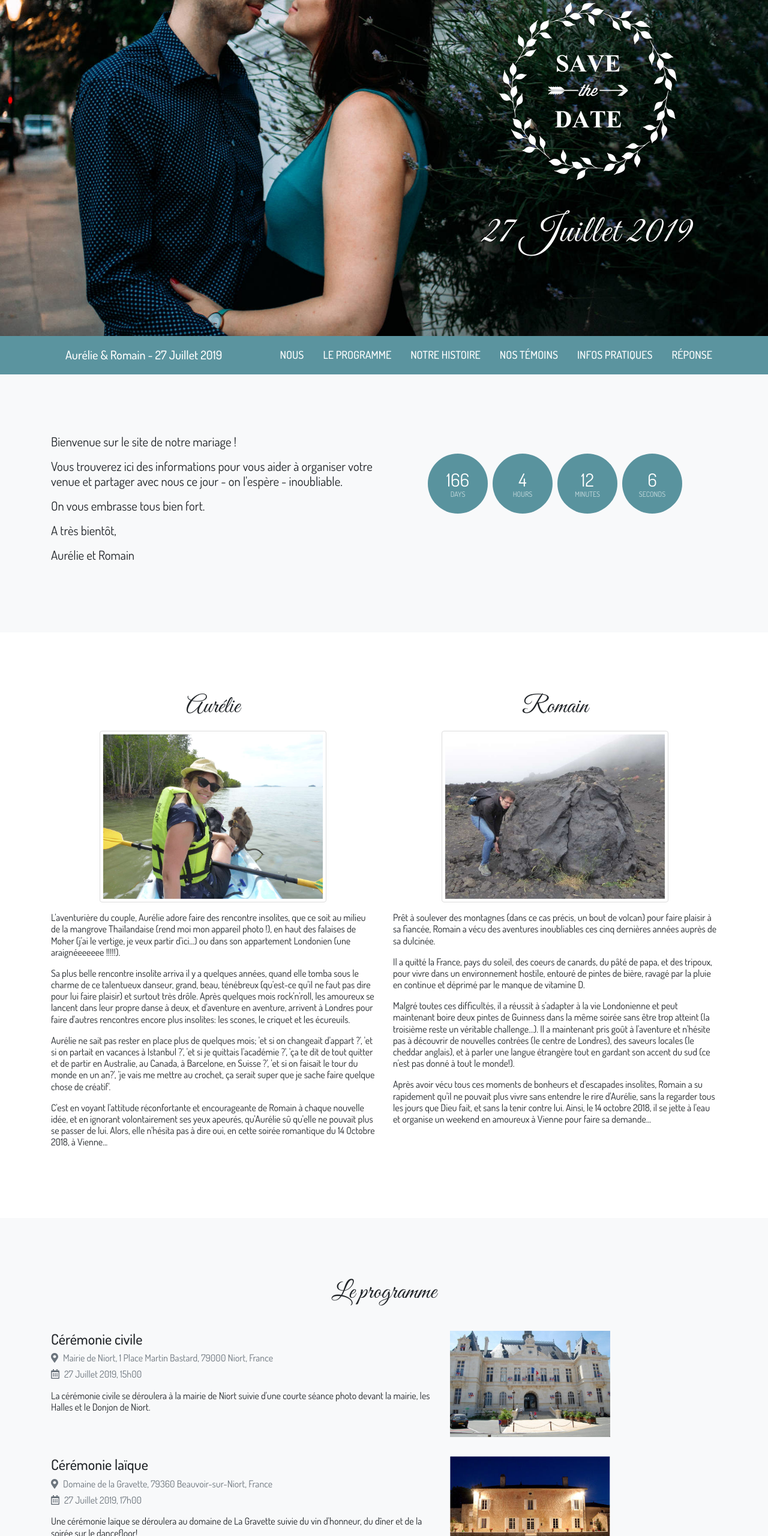
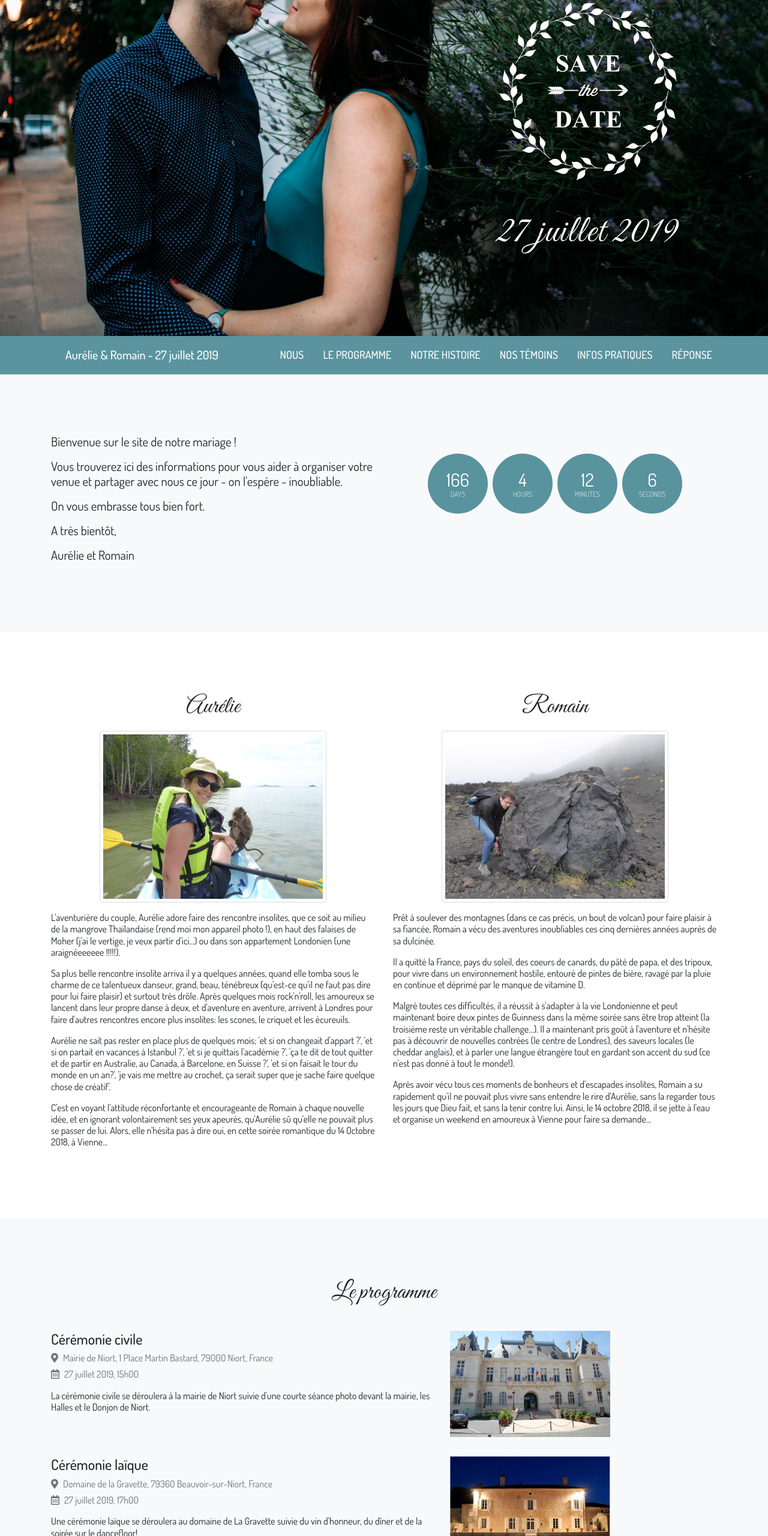
Before and after one commit to romgar/wedding, a website: page index.html in a window 1280 px wide. Shown: the part 240-2800 px from the top of the page at 60% size. Drawn offline with nearby package versions, Linux system fonts and the light colour scheme.

Commit message:
Remove capitalised letter to the months (should not be that way in French)

```diff
--- a/index.html
+++ b/index.html
@@ -23,14 +23,14 @@
   <div class="ww-wedding-announcement d-flex align-items-center justify-content-start">
     <div class="container ww-announcement-container">
       <p class="ww-couple-name ww-title" data-aos="zoom-in-down" data-aos-delay="300" data-aos-duration="1000">Aurélie & Romain</p><img class="img-fluid mt-1" src="images/laurel-1.png" alt="Heart" data-aos="zoom-in-down" data-aos-delay="300" data-aos-duration="1000"/>
-      <p class="ww-announcement-date h1 mt-5 ww-title" data-aos="zoom-in-down" data-aos-delay="300" data-aos-duration="1000" data-aos-offset="10">27 Juillet 2019</p>
+      <p class="ww-announcement-date h1 mt-5 ww-title" data-aos="zoom-in-down" data-aos-delay="300" data-aos-duration="1000" data-aos-offset="10">27 juillet 2019</p>
     </div>
   </div>
 </div>
 <div class="ww-nav-bar sticky-top bg-blue">
   <nav class="navbar navbar-expand-lg navbar-light">
     <div class="container">
-      <h1 class="h2"><a class="pl-4 navbar-brand" href="#">Aurélie & Romain - 27 Juillet 2019</a></h1>
+      <h1 class="h2"><a class="pl-4 navbar-brand" href="#">Aurélie & Romain - 27 juillet 2019</a></h1>
       <button class="navbar-toggler" type="button" data-toggle="collapse" data-target="#ww-navbarNav" aria-controls="ww-navbarNav" aria-expanded="false" aria-label="Toggle navigation"><span class="navbar-toggler-icon"></span></button>
       <div class="collapse navbar-collapse text-uppercase" id="ww-navbarNav">
         <ul class="navbar-nav ml-auto">
@@ -107,7 +107,7 @@
           <div class="h4">Cérémonie civile</div>
           <ul>
             <li><i class="text-muted fas fa-map-marker-alt"></i><a href="https://www.google.com/maps/place/City+Hall/@46.3238382,-0.4648161,15z/data=!4m5!3m4!1s0x0:0x3d25479ae0e8605a!8m2!3d46.3238382!4d-0.4648161" target="_blank"><span class="pl-2 text-muted">Mairie de Niort, 1 Place Martin Bastard, 79000 Niort, France</span></a></li>
-            <li class="pt-2"><i class="text-muted far fa-calendar-alt"></i><span class="pl-2 text-muted">27 Juillet 2019, 15h00</span></li>
+            <li class="pt-2"><i class="text-muted far fa-calendar-alt"></i><span class="pl-2 text-muted">27 juillet 2019, 15h00</span></li>
           </ul>
           <p>La cérémonie civile se déroulera à la mairie de Niort suivie d'une courte séance photo devant la mairie, les Halles et le Donjon de Niort.
           </p>
@@ -123,7 +123,7 @@
           <div class="h4">Cérémonie laïque</div>
           <ul>
             <li><i class="text-muted fas fa-map-marker-alt "></i><a href="https://www.google.com/maps/place/La+Gravette,+79360+Beauvoir-sur-Niort,+France/@46.2013597,-0.4874936,17z/data=!3m1!4b1!4m5!3m4!1s0x4800d2b6dc335333:0x338e629cf0bc74fc!8m2!3d46.2013597!4d-0.4852996" target="_blank"><span class="pl-2 text-muted">Domaine de la Gravette, 79360 Beauvoir-sur-Niort, France</span></a></li>
-            <li class="pt-2"><i class="text-muted far fa-calendar-alt "></i><span class="pl-2 text-muted">27 Juillet 2019, 17h00</span></li>
+            <li class="pt-2"><i class="text-muted far fa-calendar-alt "></i><span class="pl-2 text-muted">27 juillet 2019, 17h00</span></li>
           </ul>
           <p>Une cérémonie laïque se déroulera au domaine de La Gravette suivie du vin d'honneur, du dîner et de la soirée sur le dancefloor!
           </p>
@@ -139,7 +139,7 @@
           <div class="h4">Brunch</div>
           <ul>
             <li><i class="text-muted fas fa-map-marker-alt "></i><a href="https://www.google.com/maps/place/La+Gravette,+79360+Beauvoir-sur-Niort,+France/@46.2013597,-0.4874936,17z/data=!3m1!4b1!4m5!3m4!1s0x4800d2b6dc335333:0x338e629cf0bc74fc!8m2!3d46.2013597!4d-0.4852996" target="_blank"><span class="pl-2 text-muted">Domaine de la Gravette, 79360 Beauvoir-sur-Niort, France</span></a></li>
-            <li class="pt-2"><i class="text-muted far fa-calendar-alt "></i><span class="pl-2 text-muted">28 Juillet 2019, 13h00</span></li>
+            <li class="pt-2"><i class="text-muted far fa-calendar-alt "></i><span class="pl-2 text-muted">28 juillet 2019, 13h00</span></li>
           </ul>
           <p>Un brunch se déroulera le dimanche au domaine de la Gravette pour se remettre de nos émotions...</p>
         </div>
```
